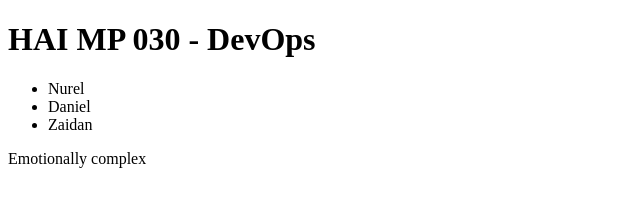
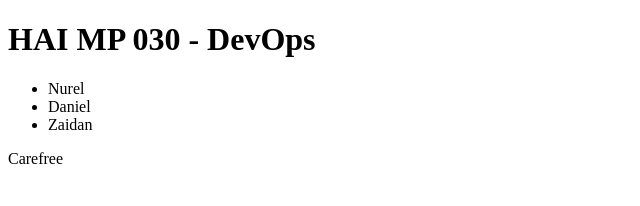
Before and after one commit to nurelhhh/express-docker, a website: page app/index.html in a window 1280 px wide. Shown: the whole page, without its empty margins (0-640 px from the left). Drawn offline with Linux system fonts and the light colour scheme.

Commit message:
Update tagline again

```diff
--- a/app/index.html
+++ b/app/index.html
@@ -15,6 +15,6 @@
             <li>Zaidan</li>
         </ul>
     </div>
-    <p>Emotionally complex</p>
+    <p>Carefree</p>
 </body>
 </html>
```
